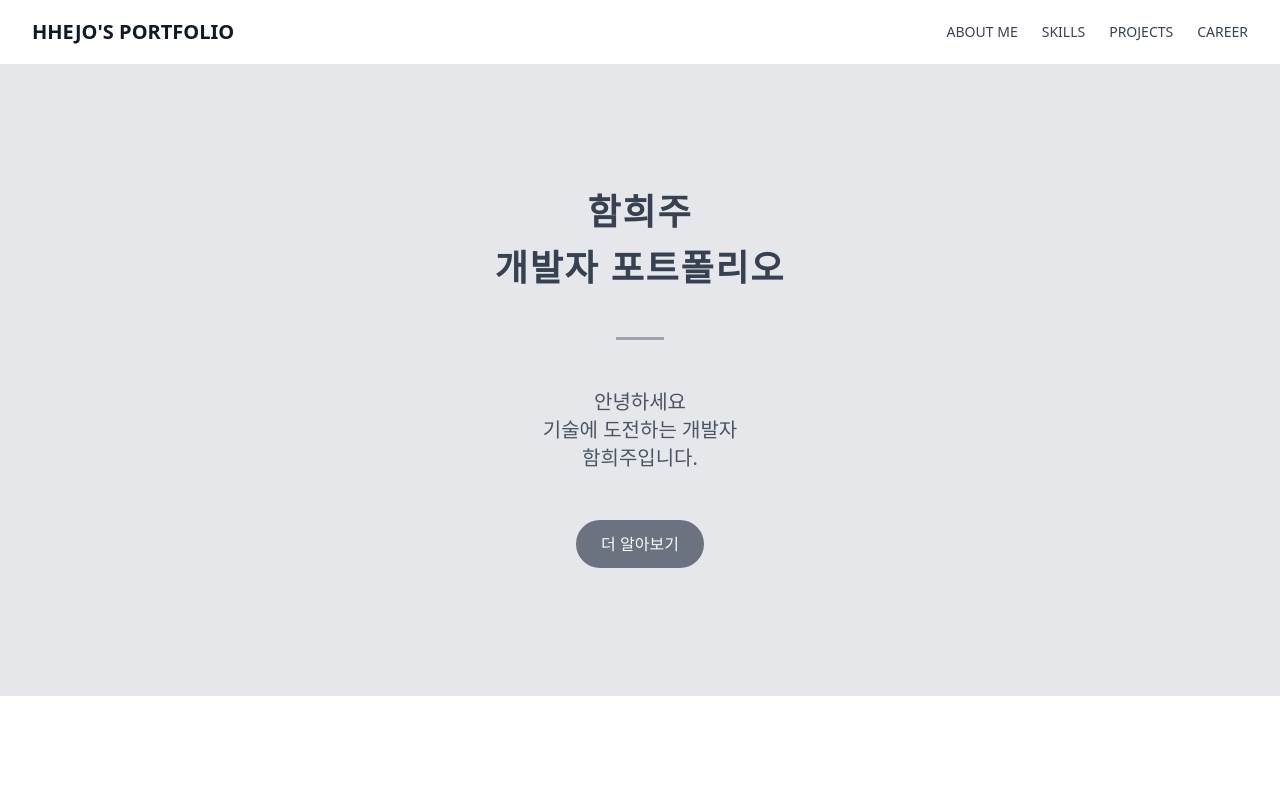
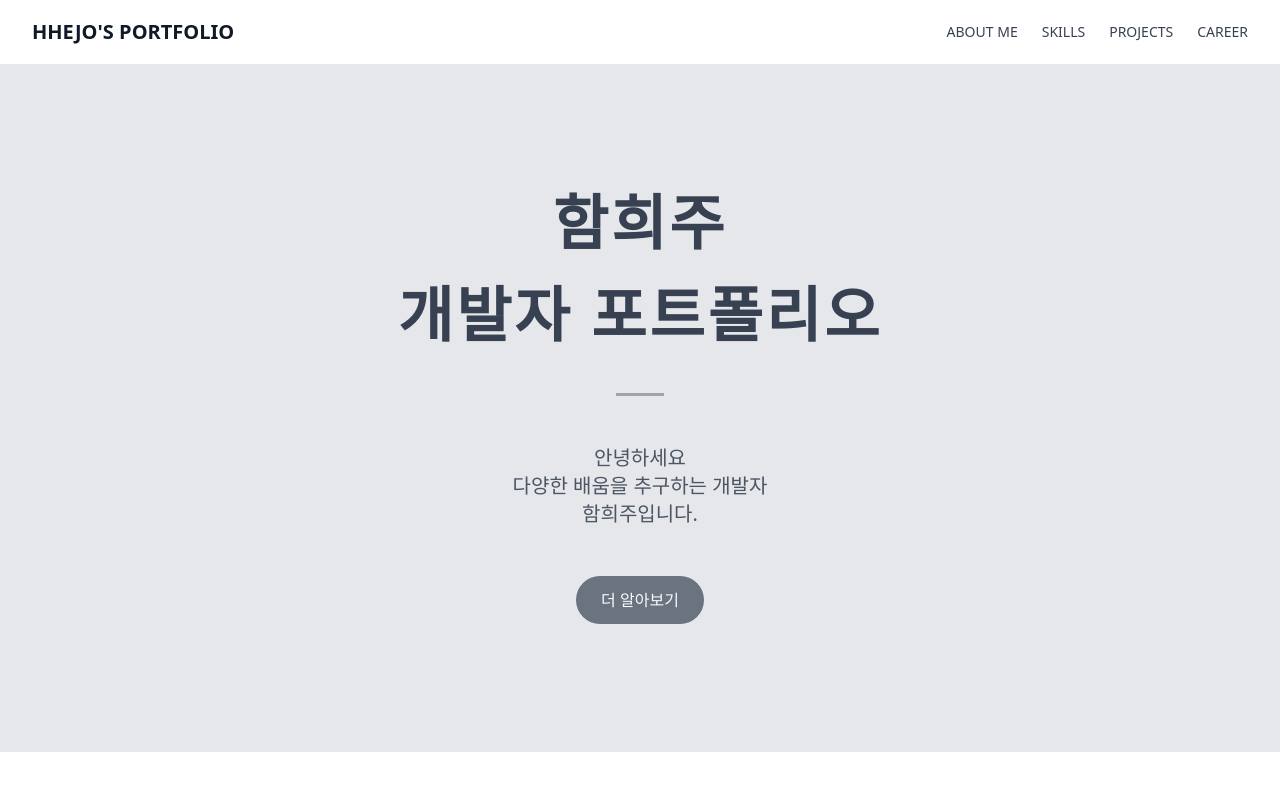
Before and after one commit to hhejo/portfolio, a React (Vite) app: page / in a window 1280 px wide. Shown: the top 800 px of the page. Built offline with nearby package versions, Linux system fonts and the light colour scheme.

Commit message:
feat: update article width

```diff
--- a/src/articles/AboutMe.tsx
+++ b/src/articles/AboutMe.tsx
@@ -13,7 +13,7 @@ import { ArticleTitle } from '../components';
 
 export default function AboutMe() {
   return (
-    <article className="flex flex-col justify-center items-center py-32 gap-12">
+    <article className="w-full flex flex-col justify-center items-center py-32 gap-12">
       <ArticleTitle>ABOUT ME</ArticleTitle>
 
       <div className="flex justify-center items-center flex-wrap max-w-4xl gap-16">
--- a/src/articles/Career.tsx
+++ b/src/articles/Career.tsx
@@ -2,7 +2,7 @@ import { ArticleTitle } from '../components';
 
 export default function Career() {
   return (
-    <article className="flex flex-col justify-center items-center py-32 bg-gray-200 gap-12">
+    <article className="w-full flex flex-col justify-center items-center py-32 bg-gray-200 gap-12">
       <ArticleTitle>CAREER</ArticleTitle>
     </article>
   );
--- a/src/articles/Header.tsx
+++ b/src/articles/Header.tsx
@@ -1,6 +1,6 @@
 export default function Header() {
   return (
-    <header className="h-16 flex justify-between items-center px-8">
+    <header className="h-16 w-full flex justify-between items-center px-8">
       <a href="/" className="text-xl font-bold text-gray-900">
         HHEJO'S PORTFOLIO
       </a>
--- a/src/articles/Masthead.tsx
+++ b/src/articles/Masthead.tsx
@@ -1,7 +1,7 @@
 export default function Masthead() {
   return (
-    <article className="flex flex-col justify-center items-center py-32 bg-gray-200 gap-12">
-      <div className="flex flex-col justify-center items-center gap-4 text-4xl font-bold text-gray-700 tracking-wider">
+    <article className="w-full flex flex-col justify-center items-center py-32 bg-gray-200 gap-12">
+      <div className="flex flex-col justify-center items-center gap-8 text-6xl font-bold text-gray-700 tracking-wider">
         <span>함희주</span>
         <span>개발자 포트폴리오</span>
       </div>
@@ -9,9 +9,9 @@ export default function Masthead() {
       <hr className="h-1 w-12 bg-gray-400" />
 
       <div className="flex flex-col justify-center items-center text-xl text-gray-600">
-        <p>안녕하세요</p>
-        <p>기술에 도전하는 개발자</p>
-        <p>함희주입니다.</p>
+        <span>안녕하세요</span>
+        <span>다양한 배움을 추구하는 개발자</span>
+        <span>함희주입니다.</span>
       </div>
 
       <button className="w-32 h-12 bg-gray-500 text-gray-50 rounded-3xl">더 알아보기</button>
--- a/src/articles/Projects.tsx
+++ b/src/articles/Projects.tsx
@@ -6,7 +6,7 @@ export default function Projects() {
   const [projects] = useState(projectsData.projects);
 
   return (
-    <article className="flex flex-col justify-center items-center py-32 gap-12">
+    <article className="w-full flex flex-col justify-center items-center py-32 gap-12">
       <ArticleTitle>PROJECTS</ArticleTitle>
       <div>개인 프로젝트 보기, 팀 프로젝트 보기</div>
       <div className="flex justify-center flex-wrap gap-8 max-w-6xl">
--- a/src/articles/Skills.tsx
+++ b/src/articles/Skills.tsx
@@ -12,7 +12,7 @@ import { ArticleTitle, Badge } from '../components';
 
 export default function Skills() {
   return (
-    <article className="flex flex-col justify-center items-center py-32 gap-12 bg-gray-200">
+    <article className="w-full flex flex-col justify-center items-center py-32 gap-12 bg-gray-200">
       <ArticleTitle>SKILLS</ArticleTitle>
 
       <div className="flex flex-col gap-4 max-w-4xl">
```
